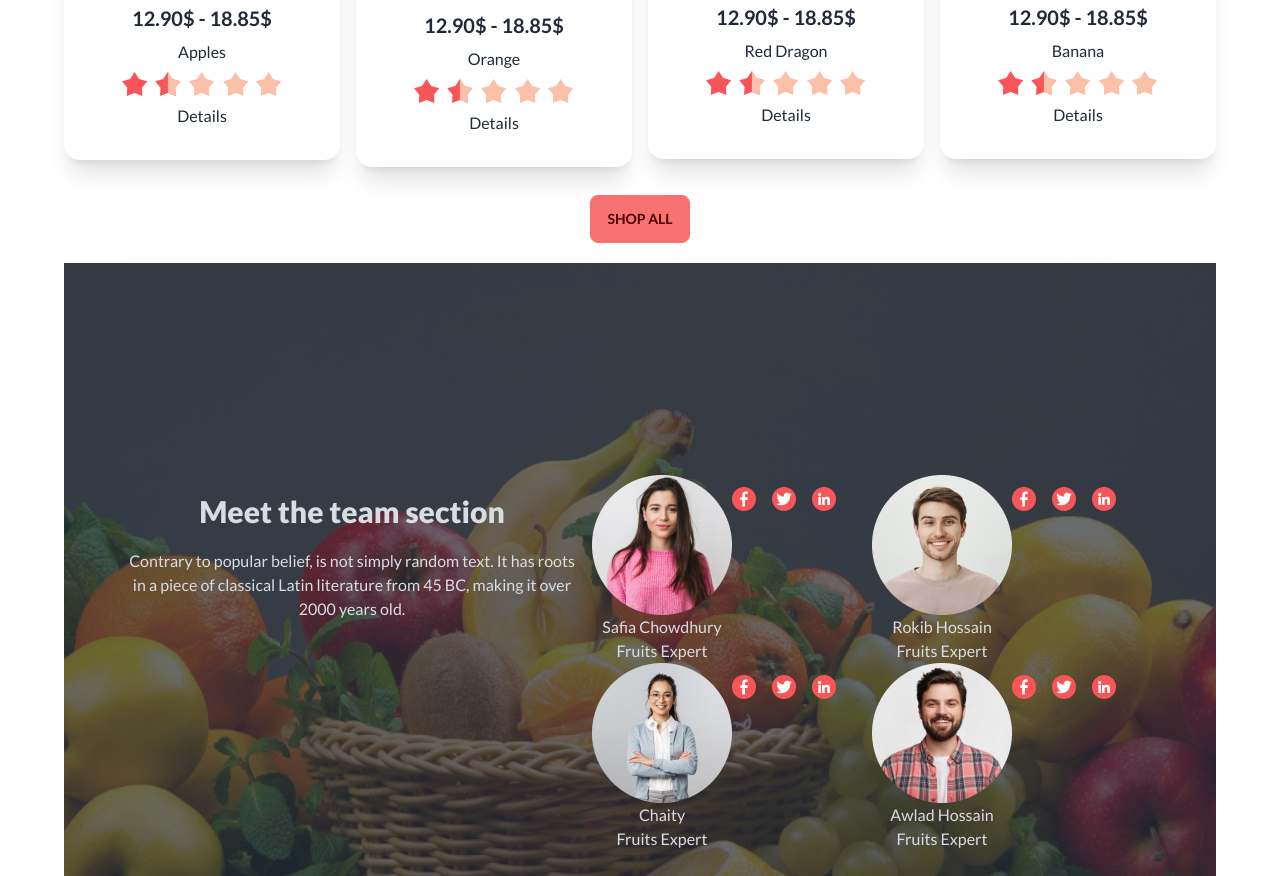
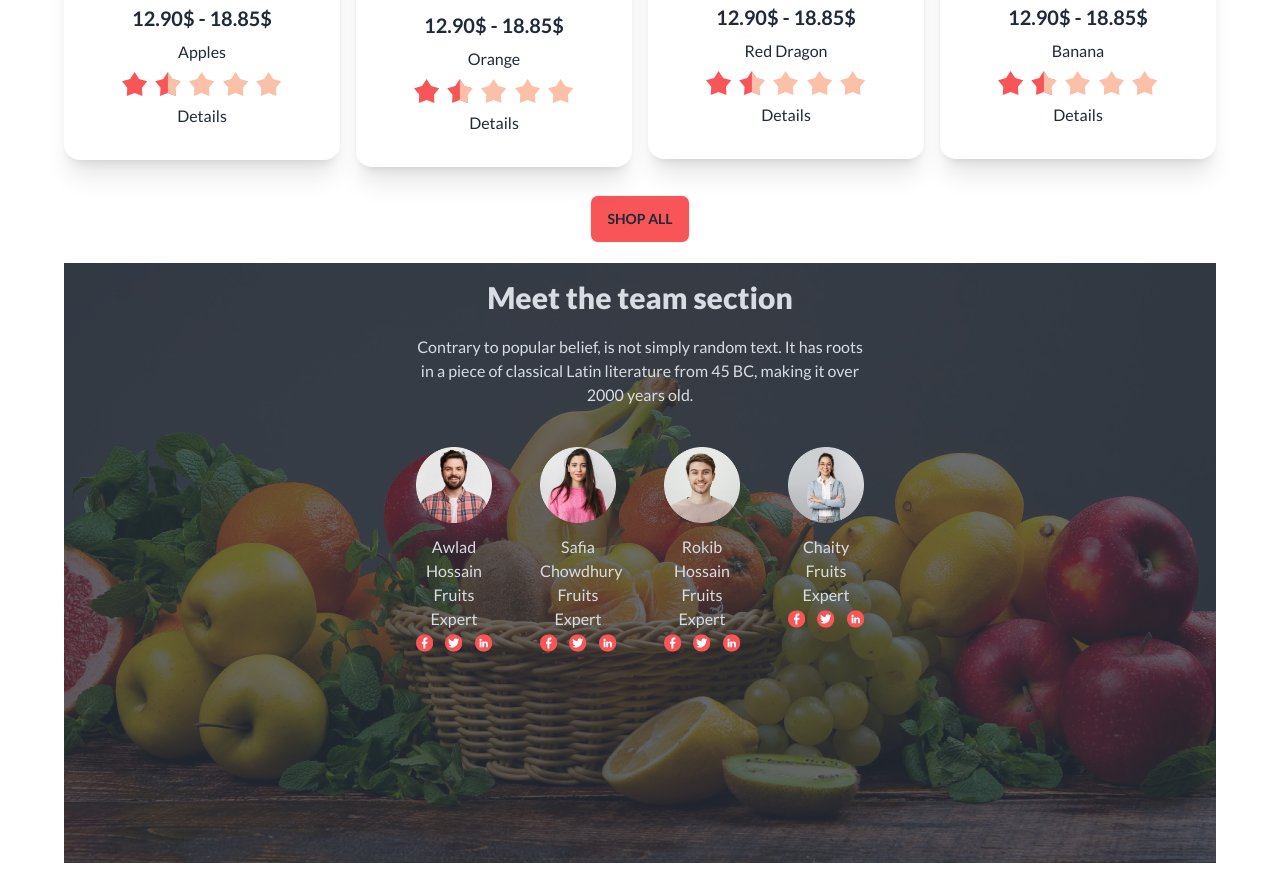
Before and after one commit to abdullahalmarup1/B8A3-fruit-brust-assignment, a plain HTML site: page index.html in a window 1280 px wide. Shown: the part 1335-2211 px from the top of the page. Drawn offline with nearby package versions, Linux system fonts and the light colour scheme; files whose address does not match are found by name.

Commit message:
added team section

```diff
--- a/index.html
+++ b/index.html
@@ -26,7 +26,7 @@
             theme: {
                 extend: {
                     colors: {
-                        clifford: '#da373d',
+                        'primary-color': '#F85559',
                     }
                 }
             }
@@ -55,7 +55,7 @@
                         <h1 class=" mb-6 text-5xl font-extrabold	">
                             Exotic tastes at your doorstep</h1>
                         <p class="mb-5">We supply highly quality organic products</p>
-                        <button class="btn btn-primary">Shop Now</button>
+                        <button class="btn bg-primary-color">Shop Now</button>
                     </div>
                 </div>
             </div>
@@ -246,25 +246,25 @@
         </div>
         <!-- cards ends -->
         <div class="text-center mt-7 mb-5">
-            <button class="btn btn-error ">Shop All</button>
+            <button class="btn bg-primary-color ">Shop All</button>
         </div>
         <!-- Meet the team section starts -->
-        <div class="hero min-h-screen" style="background-image: url(./images/banner1.png);">
+        <div class="hero mx-auto" style="background-image: url(./images/banner1.png);">
             <div class="hero-overlay bg-opacity-70 "></div>
             <div class="hero-content text-center text-neutral-content">
-                <div class="max-w-md pb-48">
+                <div class="max-w-md pb-48 justify-center">
                     <h1 class="mb-5 text-3xl font-extrabold">Meet the team section</h1>
                     <p class="mb-5">Contrary to popular belief, is not simply random text. It has roots in a piece of
                         classical Latin literature from 45 BC, making it over 2000 years old.</p>
-                </div>
-                <div class="grid md:grid-cols-2 lg:grid-cols-4">
-                    <div>
-                        <img src="./images/member2.png" alt="">
-                        <h1>Safia Chowdhury</h1>
+
+                    <div class="grid md:grid-cols-2 lg:grid-cols-4 gap-12">
+                        <div class="pt-5">
+                            <img src="./images/member1.png" alt="">
+                            <h1 class="pt-3">Awlad Hossain</h1>
                             <p>Fruits Expert</p>
-                    </div>
-                    <div class="flex gap-4 pt-3">
-                        <svg xmlns="http://www.w3.org/2000/svg" width="24" height="24" viewBox="0 0 24 24" fill="none">
+                            <div class="flex gap-3">
+                            <svg xmlns="http://www.w3.org/2000/svg" width="24" height="24" viewBox="0 0 24 24"
+                                fill="none">
                                 <g clip-path="url(#clip0_11_4811)">
                                     <path
                                         d="M12 24C18.6274 24 24 18.6274 24 12C24 5.37258 18.6274 0 12 0C5.37258 0 0 5.37258 0 12C0 18.6274 5.37258 24 12 24Z"
@@ -279,7 +279,8 @@
                                     </clipPath>
                                 </defs>
                             </svg>
-                        <svg xmlns="http://www.w3.org/2000/svg" width="24" height="24" viewBox="0 0 24 24" fill="none">
+                            <svg xmlns="http://www.w3.org/2000/svg" width="24" height="24" viewBox="0 0 24 24"
+                                fill="none">
                                 <g clip-path="url(#clip0_11_4828)">
                                     <path
                                         d="M12 24C18.6274 24 24 18.6274 24 12C24 5.37258 18.6274 0 12 0C5.37258 0 0 5.37258 0 12C0 18.6274 5.37258 24 12 24Z"
@@ -294,7 +295,8 @@
                                     </clipPath>
                                 </defs>
                             </svg>
-                        <svg xmlns="http://www.w3.org/2000/svg" width="24" height="24" viewBox="0 0 24 24" fill="none">
+                            <svg xmlns="http://www.w3.org/2000/svg" width="24" height="24" viewBox="0 0 24 24"
+                                fill="none">
                                 <g clip-path="url(#clip0_11_4834)">
                                     <path
                                         d="M12 24C18.6274 24 24 18.6274 24 12C24 5.37258 18.6274 0 12 0C5.37258 0 0 5.37258 0 12C0 18.6274 5.37258 24 12 24Z"
@@ -316,13 +318,15 @@
                                 </defs>
                             </svg>
                         </div>
-                    <div>
-                        <img src="./images/member3.png" alt="">
-                        <h1>Rokib Hossain</h1>
+
+                        </div>
+                        <div class="pt-5">
+                            <img src="./images/member2.png" alt="">
+                            <h1 class="pt-3">Safia Chowdhury</h1>
                             <p>Fruits Expert</p>
-                    </div>
-                    <div class="flex gap-4 pt-3">
-                        <svg xmlns="http://www.w3.org/2000/svg" width="24" height="24" viewBox="0 0 24 24" fill="none">
+                            <div class="flex gap-3">
+                            <svg xmlns="http://www.w3.org/2000/svg" width="24" height="24" viewBox="0 0 24 24"
+                                fill="none">
                                 <g clip-path="url(#clip0_11_4811)">
                                     <path
                                         d="M12 24C18.6274 24 24 18.6274 24 12C24 5.37258 18.6274 0 12 0C5.37258 0 0 5.37258 0 12C0 18.6274 5.37258 24 12 24Z"
@@ -337,7 +341,8 @@
                                     </clipPath>
                                 </defs>
                             </svg>
-                        <svg xmlns="http://www.w3.org/2000/svg" width="24" height="24" viewBox="0 0 24 24" fill="none">
+                            <svg xmlns="http://www.w3.org/2000/svg" width="24" height="24" viewBox="0 0 24 24"
+                                fill="none">
                                 <g clip-path="url(#clip0_11_4828)">
                                     <path
                                         d="M12 24C18.6274 24 24 18.6274 24 12C24 5.37258 18.6274 0 12 0C5.37258 0 0 5.37258 0 12C0 18.6274 5.37258 24 12 24Z"
@@ -352,7 +357,8 @@
                                     </clipPath>
                                 </defs>
                             </svg>
-                        <svg xmlns="http://www.w3.org/2000/svg" width="24" height="24" viewBox="0 0 24 24" fill="none">
+                            <svg xmlns="http://www.w3.org/2000/svg" width="24" height="24" viewBox="0 0 24 24"
+                                fill="none">
                                 <g clip-path="url(#clip0_11_4834)">
                                     <path
                                         d="M12 24C18.6274 24 24 18.6274 24 12C24 5.37258 18.6274 0 12 0C5.37258 0 0 5.37258 0 12C0 18.6274 5.37258 24 12 24Z"
@@ -374,13 +380,15 @@
                                 </defs>
                             </svg>
                         </div>
-                    <div>
-                        <img src="./images/member4.png" alt="">
-                        <h1>Chaity</h1>
+
+                        </div>
+                        <div class="pt-5">
+                            <img src="./images/member3.png" alt="">
+                            <h1 class="pt-3">Rokib Hossain</h1>
                             <p>Fruits Expert</p>
-                    </div>
-                    <div class="flex gap-4 pt-3">
-                        <svg xmlns="http://www.w3.org/2000/svg" width="24" height="24" viewBox="0 0 24 24" fill="none">
+                            <div class="flex gap-3">
+                            <svg xmlns="http://www.w3.org/2000/svg" width="24" height="24" viewBox="0 0 24 24"
+                                fill="none">
                                 <g clip-path="url(#clip0_11_4811)">
                                     <path
                                         d="M12 24C18.6274 24 24 18.6274 24 12C24 5.37258 18.6274 0 12 0C5.37258 0 0 5.37258 0 12C0 18.6274 5.37258 24 12 24Z"
@@ -395,7 +403,8 @@
                                     </clipPath>
                                 </defs>
                             </svg>
-                        <svg xmlns="http://www.w3.org/2000/svg" width="24" height="24" viewBox="0 0 24 24" fill="none">
+                            <svg xmlns="http://www.w3.org/2000/svg" width="24" height="24" viewBox="0 0 24 24"
+                                fill="none">
                                 <g clip-path="url(#clip0_11_4828)">
                                     <path
                                         d="M12 24C18.6274 24 24 18.6274 24 12C24 5.37258 18.6274 0 12 0C5.37258 0 0 5.37258 0 12C0 18.6274 5.37258 24 12 24Z"
@@ -410,7 +419,8 @@
                                     </clipPath>
                                 </defs>
                             </svg>
-                        <svg xmlns="http://www.w3.org/2000/svg" width="24" height="24" viewBox="0 0 24 24" fill="none">
+                            <svg xmlns="http://www.w3.org/2000/svg" width="24" height="24" viewBox="0 0 24 24"
+                                fill="none">
                                 <g clip-path="url(#clip0_11_4834)">
                                     <path
                                         d="M12 24C18.6274 24 24 18.6274 24 12C24 5.37258 18.6274 0 12 0C5.37258 0 0 5.37258 0 12C0 18.6274 5.37258 24 12 24Z"
@@ -432,13 +442,15 @@
                                 </defs>
                             </svg>
                         </div>
-                    <div>
-                        <img src="./images/member1.png" alt="">
-                        <h1>Awlad Hossain</h1>
+
+                        </div>
+                        <div class="pt-5">
+                            <img src="./images/member4.png" alt="">
+                            <h1 class="pt-3">Chaity</h1>
                             <p>Fruits Expert</p>
-                    </div>
-                    <div class="flex gap-4 pt-3">
-                        <svg xmlns="http://www.w3.org/2000/svg" width="24" height="24" viewBox="0 0 24 24" fill="none">
+                            <div class="flex gap-3">
+                            <svg xmlns="http://www.w3.org/2000/svg" width="24" height="24" viewBox="0 0 24 24"
+                                fill="none">
                                 <g clip-path="url(#clip0_11_4811)">
                                     <path
                                         d="M12 24C18.6274 24 24 18.6274 24 12C24 5.37258 18.6274 0 12 0C5.37258 0 0 5.37258 0 12C0 18.6274 5.37258 24 12 24Z"
@@ -453,7 +465,8 @@
                                     </clipPath>
                                 </defs>
                             </svg>
-                        <svg xmlns="http://www.w3.org/2000/svg" width="24" height="24" viewBox="0 0 24 24" fill="none">
+                            <svg xmlns="http://www.w3.org/2000/svg" width="24" height="24" viewBox="0 0 24 24"
+                                fill="none">
                                 <g clip-path="url(#clip0_11_4828)">
                                     <path
                                         d="M12 24C18.6274 24 24 18.6274 24 12C24 5.37258 18.6274 0 12 0C5.37258 0 0 5.37258 0 12C0 18.6274 5.37258 24 12 24Z"
@@ -468,7 +481,8 @@
                                     </clipPath>
                                 </defs>
                             </svg>
-                        <svg xmlns="http://www.w3.org/2000/svg" width="24" height="24" viewBox="0 0 24 24" fill="none">
+                            <svg xmlns="http://www.w3.org/2000/svg" width="24" height="24" viewBox="0 0 24 24"
+                                fill="none">
                                 <g clip-path="url(#clip0_11_4834)">
                                     <path
                                         d="M12 24C18.6274 24 24 18.6274 24 12C24 5.37258 18.6274 0 12 0C5.37258 0 0 5.37258 0 12C0 18.6274 5.37258 24 12 24Z"
@@ -490,7 +504,10 @@
                                 </defs>
                             </svg>
                         </div>
+
                         </div>
+
+
                     </div>
                 </div>
 
```
Lines whose indentation alone changed are shown as unchanged.
